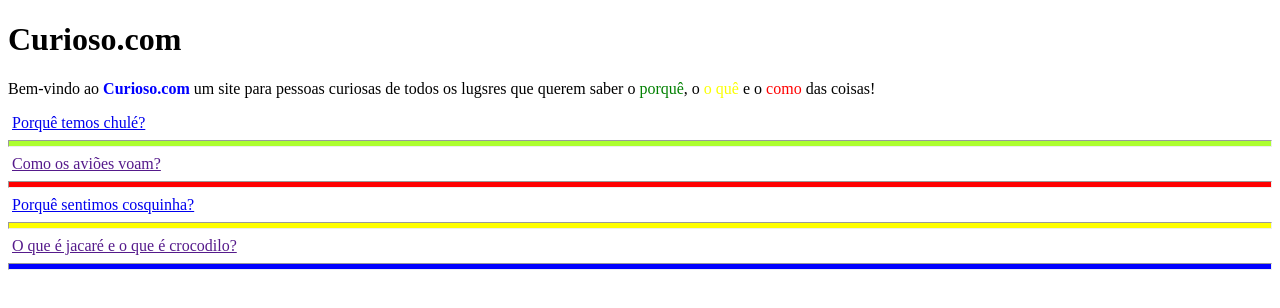
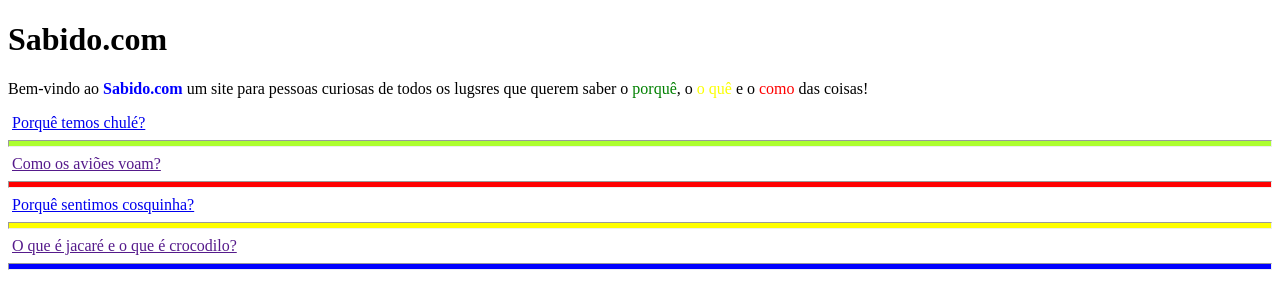
Before and after one commit to murilo-sparrow/sabido.com, a plain HTML site: page index.html in a window 1280 px wide. Drawn offline with Linux system fonts and the light colour scheme.

Commit message:
Novo nome

```diff
--- a/index.html
+++ b/index.html
@@ -5,12 +5,12 @@
         <meta charset="utf-8">
         <meta name="viewport" content="width=device-width, initial-scale=1, shrink-to-fit=no">
         <link rel="stylesheet" href="style.css">
-        <title>Curioso.com</title>
+        <title>Sabido.com</title>
     </head>
 
     <body>
-        <h1>Curioso.com</h1>
-        <p>Bem-vindo ao <strong class="azul"> Curioso.com</strong> um site para pessoas curiosas de todos
+        <h1>Sabido.com</h1>
+        <p>Bem-vindo ao <strong class="azul"> Sabido.com</strong> um site para pessoas curiosas de todos
             os lugsres que querem saber o<span class="verde"> porquê</span>, o
             <span class="amarelo"> o quê</span> e o <span class="vermelho">como</span> das coisas!</p>
 
```
